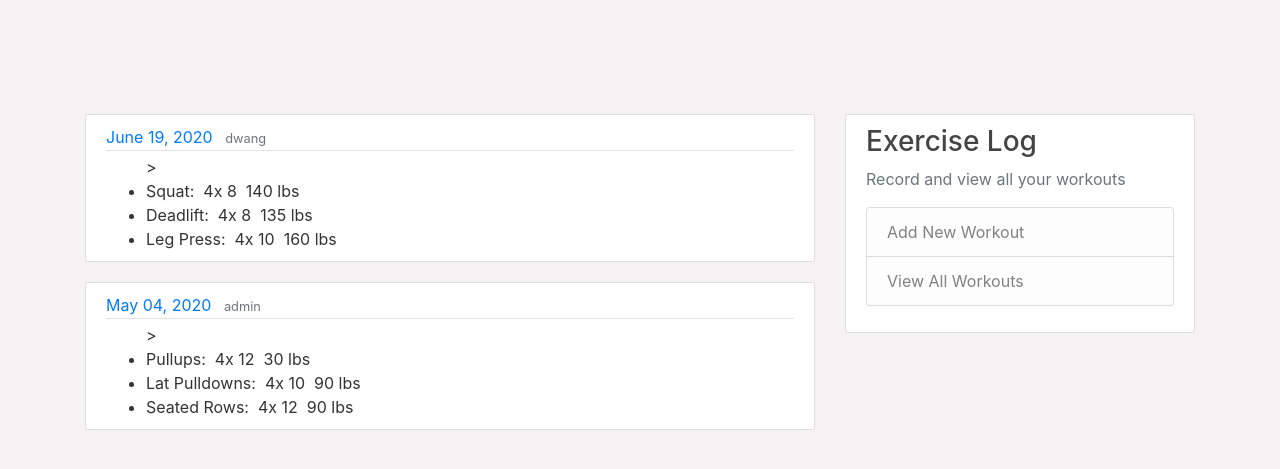
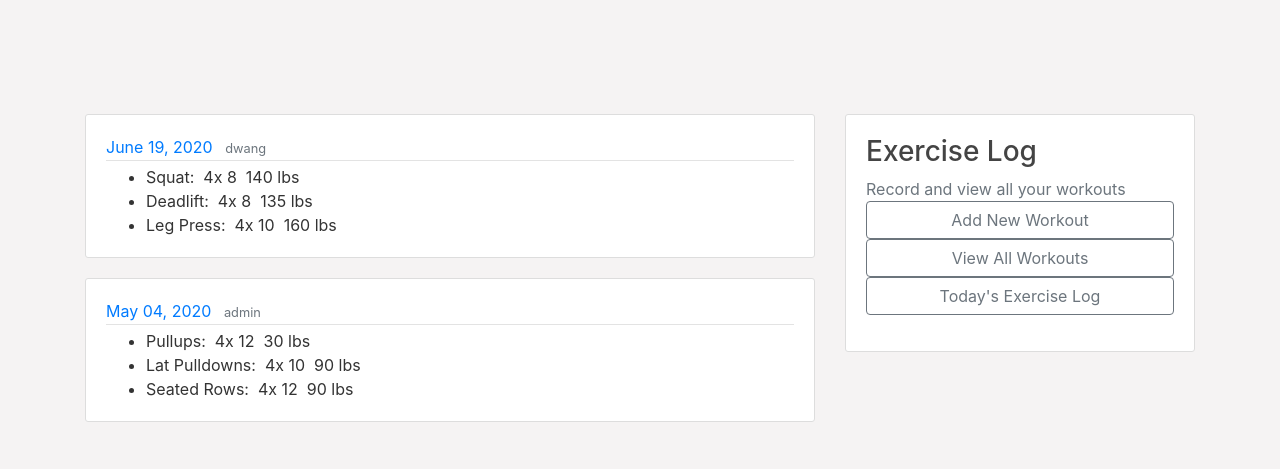
Before and after one commit to kdagnan/FitTrack, a Django app: page /exlog/ in a window 1280 px wide. Shown: the part 56-525 px from the top of the page. Run offline with Django 3.2, Linux system fonts and the light colour scheme; data comes from the database, SQL or seed files in the repository; some libraries are stand-ins or nearby versions.

Commit message:
Organized and cleaned up some files

```diff
--- a/exlog_app/models.py
+++ b/exlog_app/models.py
@@ -12,6 +12,8 @@ class ExerciseLog(models.Model):
 
 class Exercise(models.Model):
     exercise_log = models.ForeignKey(ExerciseLog, on_delete=models.CASCADE)
+
+    # In the future, exercise should ideally be a foreign key which can be tied together to track progress
     exercise_name = models.CharField(max_length=32)
     num_sets = models.IntegerField()
     num_reps = models.IntegerField()
--- a/exlog_app/static/exlog_app/base.css
+++ b/exlog_app/static/exlog_app/base.css
@@ -13,7 +13,7 @@ ul {
   margin: 0;
 }
 
-.bg-steel {
+.bg-orange {
   background-color: #fa4f11;
 }
 
@@ -31,7 +31,7 @@ ul {
 
 .content-section {
   background: #ffffff;
-  padding: 10px 20px;
+  padding: 20px 20px;
   border: 1px solid #dddddd;
   border-radius: 3px;
   margin-bottom: 20px;
--- a/exlog_app/templates/exlog_app/base.html
+++ b/exlog_app/templates/exlog_app/base.html
@@ -1,13 +1,15 @@
 {% load static %}
 <!DOCTYPE html>
 <html lang="en">
+
 <head>
   <!-- Required meta tags -->
   <meta charset="utf-8">
   <meta name="viewport" content="width=device-width, initial-scale=1, shrink-to-fit=no">
 
   <!-- Bootstrap CSS -->
-    <link rel="stylesheet" href="https://maxcdn.bootstrapcdn.com/bootstrap/4.0.0/css/bootstrap.min.css" integrity="sha384-Gn5384xqQ1aoWXA+058RXPxPg6fy4IWvTNh0E263XmFcJlSAwiGgFAW/dAiS6JXm" crossorigin="anonymous">
+  <link rel="stylesheet" href="https://maxcdn.bootstrapcdn.com/bootstrap/4.0.0/css/bootstrap.min.css"
+    integrity="sha384-Gn5384xqQ1aoWXA+058RXPxPg6fy4IWvTNh0E263XmFcJlSAwiGgFAW/dAiS6JXm" crossorigin="anonymous">
   <link rel="stylesheet" type="text/css" href="{% static 'exlog_app/base.css' %}">
   {% block stylesheets %}{% endblock stylesheets %}
 
@@ -17,13 +19,16 @@
   <title>FitTrack</title>
   {% endif %}
 </head>
+
 <body>
 
+  <!-- Page Header -->
   <header class="site-header">
-        <nav class="navbar navbar-expand-md navbar-dark bg-steel fixed-top">
+    <nav class="navbar navbar-expand-md navbar-dark bg-orange fixed-top">
       <div class="container">
         <a class="navbar-brand mr-4" href="/">FitTrack</a>
-            <button class="navbar-toggler" type="button" data-toggle="collapse" data-target="#navbarToggle" aria-controls="navbarToggle" aria-expanded="false" aria-label="Toggle navigation">
+        <button class="navbar-toggler" type="button" data-toggle="collapse" data-target="#navbarToggle"
+          aria-controls="navbarToggle" aria-expanded="false" aria-label="Toggle navigation">
           <span class="navbar-toggler-icon"></span>
         </button>
         <div class="collapse navbar-collapse" id="navbarToggle">
@@ -31,6 +36,7 @@
             <a class="nav-item nav-link" href="../">Home</a>
             <a class="nav-item nav-link" href="./">Exercise Log</a>
           </div>
+
           <!-- Navbar Right Side -->
           <div class="navbar-nav">
 
@@ -54,18 +60,31 @@
         {% block content %}{% endblock content%}
       </div>
 
+      <!-- Sidebar -->
       <div class="col-md-4">
         <div class="content-section">
           <h3>Exercise Log</h3>
           <p class='text-muted'>Record and view all your workouts
-                <ul class="list-group">
-                  <li class="list-group-item list-group-item-light">Add New Workout</li>
-                  <li class="list-group-item list-group-item-light">View All Workouts</li>
-                </ul>
+
+            <a href="./today_exlog">
+              <Button class="btn btn-outline-secondary btn-block">Add New Workout</Button>
+            </a>
+
+            <a href="./today_exlog">
+              <Button class="btn btn-outline-secondary btn-block">View All Workouts</Button>
+            </a>
+
+            <!-- If there is a ExerciseLog database entry with the current date-->
+            {% if today_workout %}
+            <a href="./today_exlog">
+              <Button class="btn btn-outline-secondary btn-block">Today's Exercise Log</Button>
+            </a>
+            {% endif %}
           </p>
         </div>
       </div>
     </div>
   </main>
 </body>
+
 </html>
--- a/exlog_app/templates/exlog_app/home.html
+++ b/exlog_app/templates/exlog_app/home.html
@@ -15,7 +15,7 @@
                     <small class="text-muted">{{ exlog.user }}</small>
                 </div>
                     <ul>
-                        <!-- Terribly unoptimized but it works for now-->>
+                        <!-- Terribly unoptimized but it works for now -->
                         {% for exercise in exercises%}
                             {% if exercise.exercise_log == exlog %}
                                 <li class="unordered-list_item">
--- a/exlog_app/urls.py
+++ b/exlog_app/urls.py
@@ -1,7 +1,9 @@
 from django.urls import path
+from .views import ExlogListView
 from . import views
 
 urlpatterns = [
     path('', views.home, name='exlog_home'),
+    path('listview/', ExlogListView.as_view(), name='exlog_listview'),
     path('routetest/', views.template_test, name='exlog_route_test')
 ]
--- a/exlog_app/views.py
+++ b/exlog_app/views.py
@@ -1,27 +1,7 @@
 from django.shortcuts import render
+from django.views.generic import ListView
 from django.contrib.auth.models import User
-from exlog_app.models import ExerciseLog, Exercise
-
-exlog_test_data = [
-    {
-        'exercise' : 'deadlift',
-        'sets' : '4',
-        'reps' : '8',
-        'weight' : '135'
-    },
-    {
-        'exercise' : 'squat',
-        'sets' : '4',
-        'reps' : '8',
-        'weight' : '130'
-    },
-        {
-        'exercise' : 'leg press',
-        'sets' : '4',
-        'reps' : '10',
-        'weight' : '160'
-    }
-]
+from .models import ExerciseLog, Exercise
 
 # Create your views here.
 def home(request):
@@ -32,8 +12,13 @@ def home(request):
         'exercises' : Exercise.objects.all(),
         'title' : 'Exercise Log',
         'user_name' : User.objects.first().username,
+        'today_workout' : True,
     }
     return render(request, 'exlog_app/home.html', context)
 
+class ExlogListView(ListView):
+    model = ExerciseLog
+    template_name = "exlog/"
+
 def template_test(request):
     return render(request, 'exlog_app/home.html', {'title' : 'TESTING'})
```
Lines whose indentation alone changed are shown as unchanged.
